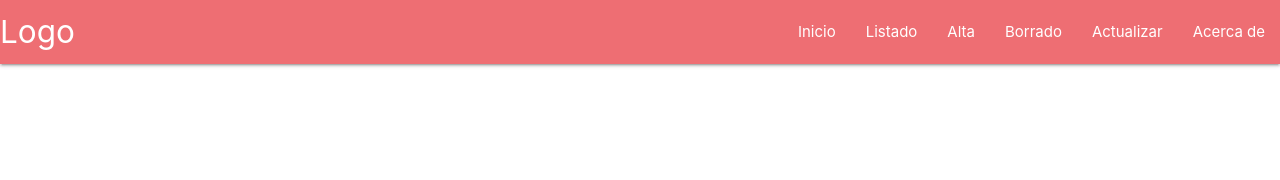
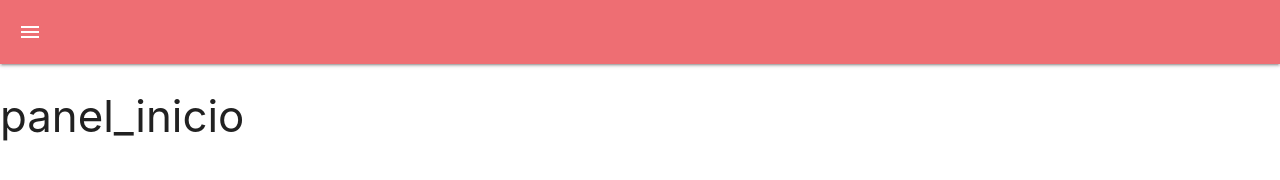
Before and after one commit to jdelacasapalomino/LectorRSS, a website: page www/index.html in a window 1280 px wide. Drawn offline with Linux system fonts and the light colour scheme; files that its build step writes are made by us from their sources.

Commit message:
Controlador añadido

```diff
--- a/www/index.html
+++ b/www/index.html
@@ -14,38 +14,47 @@
 <body>
     <nav>
         <div class="nav-wrapper">
-            <a href="#!" class="brand-logo">Logo</a>
             <a href="#" data-target="mobile-demo" class="sidenav-trigger"><i class="material-icons">menu</i></a>
-            <ul class="right hide-on-med-and-down">
-                <li><a href="#">Inicio</a></li>
-                <li><a href="#">Listado</a></li>
-                <li><a href="#">Alta</a></li>
-                <li><a href="#">Borrado</a></li>
-                <li><a href="#">Actualizar</a></li>
-                <li><a href="#">Acerca de</a></li>
+            <ul class="left hide-on-med-and-down" style="margin-left: 18px;">
+                <li><i class="material-icons" id="desktopButton" style="cursor: pointer;">menu</i></li>
             </ul>
         </div>
     </nav>
 
     <ul class="sidenav" id="mobile-demo">
-        <li><a href="#">Inicio</a></li>
-        <li><a href="#">Listado</a></li>
-        <li><a href="#">Alta</a></li>
-        <li><a href="#">Borrado</a></li>
-        <li><a href="#">Actualizar</a></li>
-        <li><a href="#">Acerca de</a></li>
+        <li id="menu_inicio"><a href="#">Inicio</a></li>
+        <li id="menu_listado"><a href="#">Listado</a></li>
+        <li id="menu_alta"><a href="#">Alta</a></li>
+        <li id="menu_borrado"><a href="#">Borrado</a></li>
+        <li id="menu_actualizar"><a href="#">Actualizar</a></li>
+        <li id="menu_acercade"><a href="#">Acerca de</a></li>
     </ul>
 
-    <div id="panel_inicio"></div>
-    <div id="panel_listado"></div>
-    <div id="panel_alta"></div>
-    <div id="panel_borrado"></div>
-    <div id="panel_actualizar"></div>
-    <div id="panel_acercade"></div>
+    <div id="panel_inicio">
+        <h3>panel_inicio</h3>
+    </div>
+    <div id="panel_listado">
+        <h3>panel_listado</h3>
+    </div>
+    <div id="panel_alta">
+        <h3>panel_alta</h3>
+    </div>
+    <div id="panel_borrado">
+        <h3>panel_borrado</h3>
+    </div>
+    <div id="panel_actualizar">
+        <h3>panel_actualizar</h3>
+    </div>
+    <div id="panel_acercade">
+        <h3>panel_acercade</h3>
+    </div>
 
     <script type="text/javascript" src="js/jquery.min.js"></script>
     <script type="text/javascript" src="js/materialize.min.js"></script>
     <script type="text/javascript" src="js/index.js"></script>
+    <script type="text/javascript" src="js/controlador.js"></script>
+
+
 
 </body>
 
--- /dev/null
+++ b/www/js/controlador.js
@@ -0,0 +1,35 @@
+$.controlador = {};
+
+$.controlador.panel_nuevo;
+$.controlador.panel_activo;
+
+$.controlador.init = function (panel) {
+
+    $.controlador.panel_activo = panel;
+
+    $('[id^="panel_"]').each(function () {
+        $(this).hide();
+    });
+
+    $.controlador.mostrar($.controlador.panel_activo);
+
+    $('[id^="menu_"]').each(function () {
+
+        let id = $(this).attr('id').substring(5);
+
+        $("#menu_" + id).click(function () {
+            console.log("#menu_" + id);
+            $.controlador.mostrar("#panel_" + id);
+        });
+    });
+
+}
+
+$.controlador.mostrar = function (panel) {
+
+    $($.controlador.panel_activo).hide();
+    $($.controlador.panel_nuevo).hide();
+    $.controlador.panel_activo = panel;
+    $(panel).show();
+
+};
--- a/www/js/index.js
+++ b/www/js/index.js
@@ -1,3 +1,11 @@
-$(document).ready(function(){
-    $('.sidenav').sidenav();
+$(document).ready(function () {
+
+  $('.sidenav').sidenav();
+
+  $.controlador.init(panel_inicio);
+
+  $('#desktopButton').click(function () {
+    $('.sidenav').sidenav('open');
   });
+
+});
```
